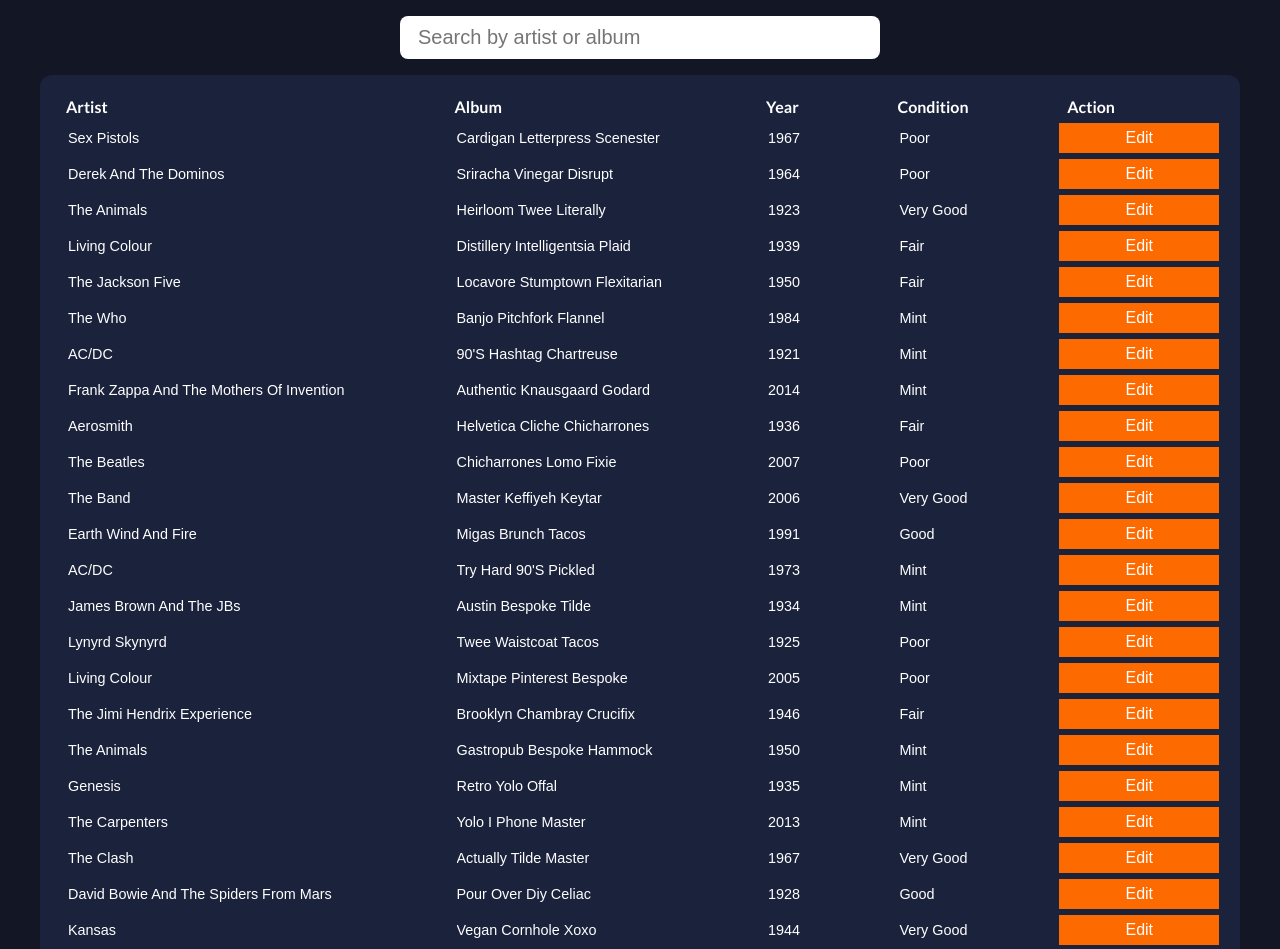
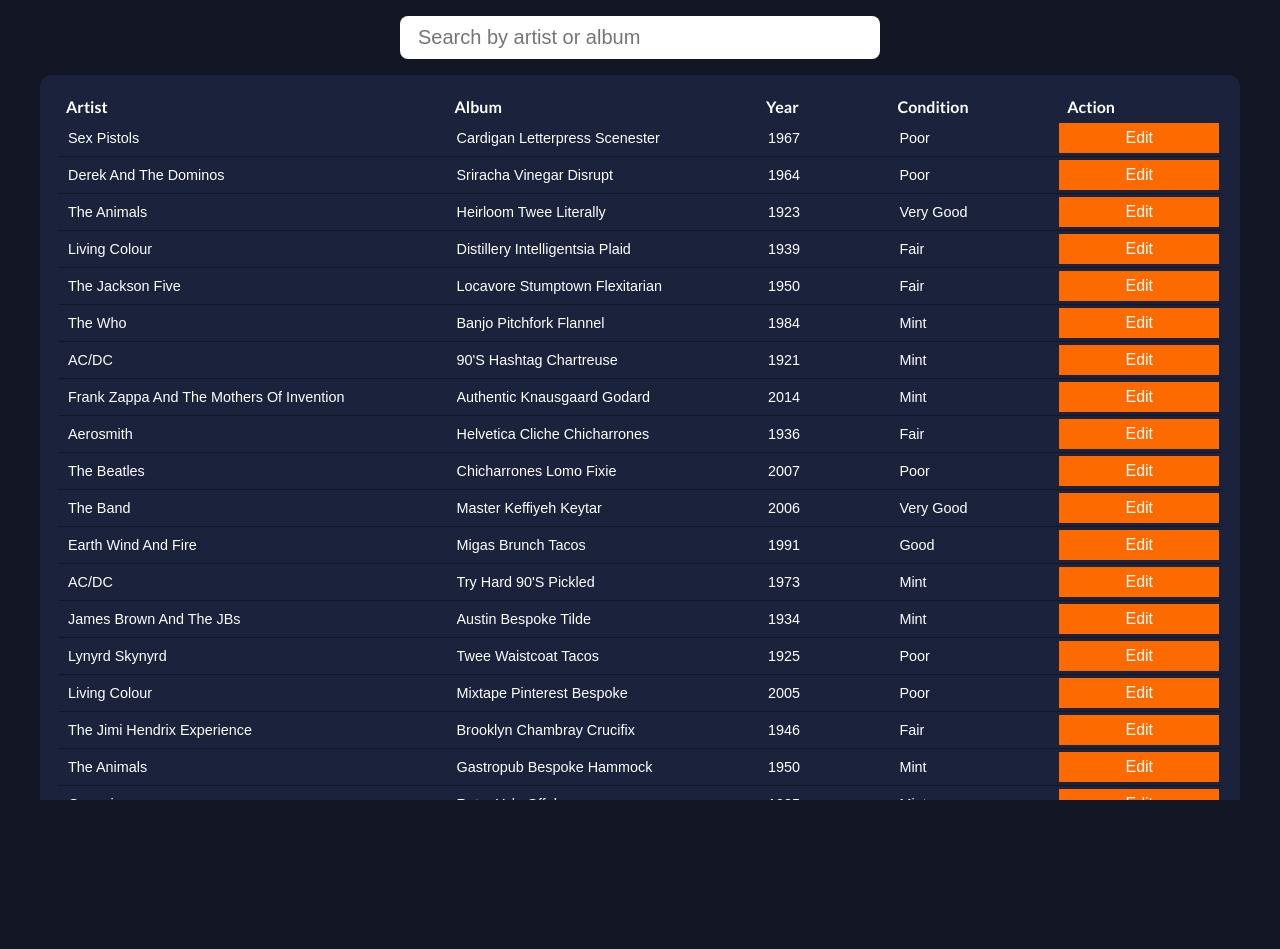
Before and after one commit to m87wheeler/glisser, a React (Create React App) app: page / in a window 1280 px wide. Shown: the top 949 px of the page. After the commit the page ends 800 px from the top, so only its background shows below. Built offline with nearby package versions, Linux system fonts and the light colour scheme.

Commit message:
chore: update readme

```diff
--- a/src/components/data-table/data-table-row/styles.js
+++ b/src/components/data-table/data-table-row/styles.js
@@ -1,3 +1,5 @@
 import styled from "styled-components";
 
-export const DataRowContainer = styled.tr``;
+export const DataRowContainer = styled.tr`
+  border-bottom: 1px solid var(--primary-10);
+`;
--- a/src/styles/global.js
+++ b/src/styles/global.js
@@ -44,6 +44,8 @@
     html, body {
         width: 100%;
         height: 100%;
+        max-width: 100vw;
+        overflow-x: hidden;
         font-family: var(--font-family-sans);
         text-rendering: optimizeLegibility;
         background-color: var(--primary-10);
```
Also changed, not shown: 1 other file (tests, documents, lock files or other folders).
